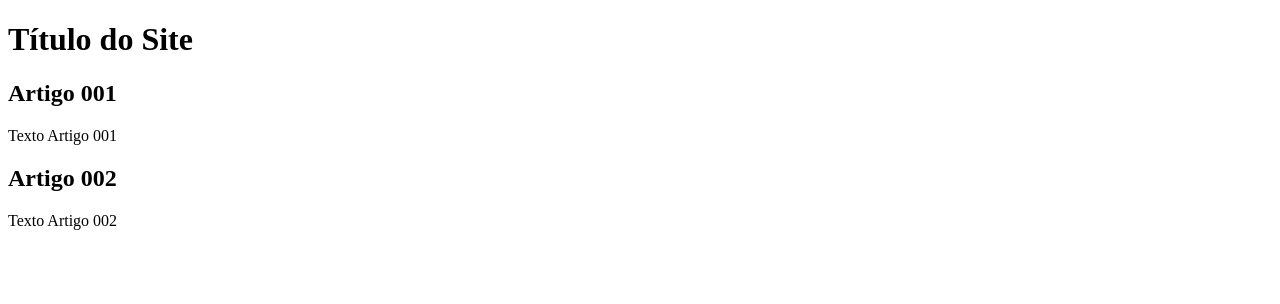
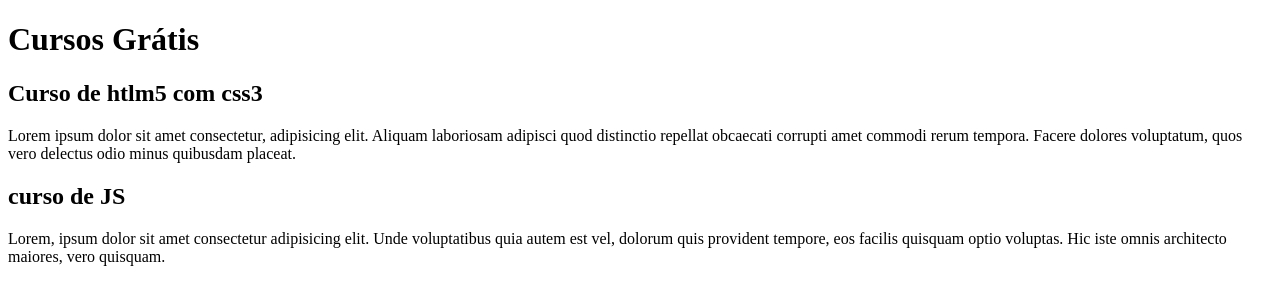
Before and after one commit to projetos-ux/site, a plain HTML site: page index.html in a window 1280 px wide. Drawn offline with Linux system fonts and the light colour scheme.

Commit message:
comecei a escrever o conteudo

```diff
--- a/index.html
+++ b/index.html
@@ -8,14 +8,14 @@
 <body>
     <main>
         <header>
-            <h1>Título do Site</h1>
+            <h1>Cursos Grátis</h1>
             <article>
-                <h2>Artigo 001</h2>
-                <p>Texto Artigo 001</p>
+                <h2>Curso de htlm5 com css3</h2>
+                <p>Lorem ipsum dolor sit amet consectetur, adipisicing elit. Aliquam laboriosam adipisci quod distinctio repellat obcaecati corrupti amet commodi rerum tempora. Facere dolores voluptatum, quos vero delectus odio minus quibusdam placeat.</p>
             </article>
             <article>
-                <h2>Artigo 002</h2>
-                <p>Texto Artigo 002</p>
+                <h2>curso de JS</h2>
+                <p>Lorem, ipsum dolor sit amet consectetur adipisicing elit. Unde voluptatibus quia autem est vel, dolorum quis provident tempore, eos facilis quisquam optio voluptas. Hic iste omnis architecto maiores, vero quisquam.</p>
             </article>
         </header>
     </main>
```
